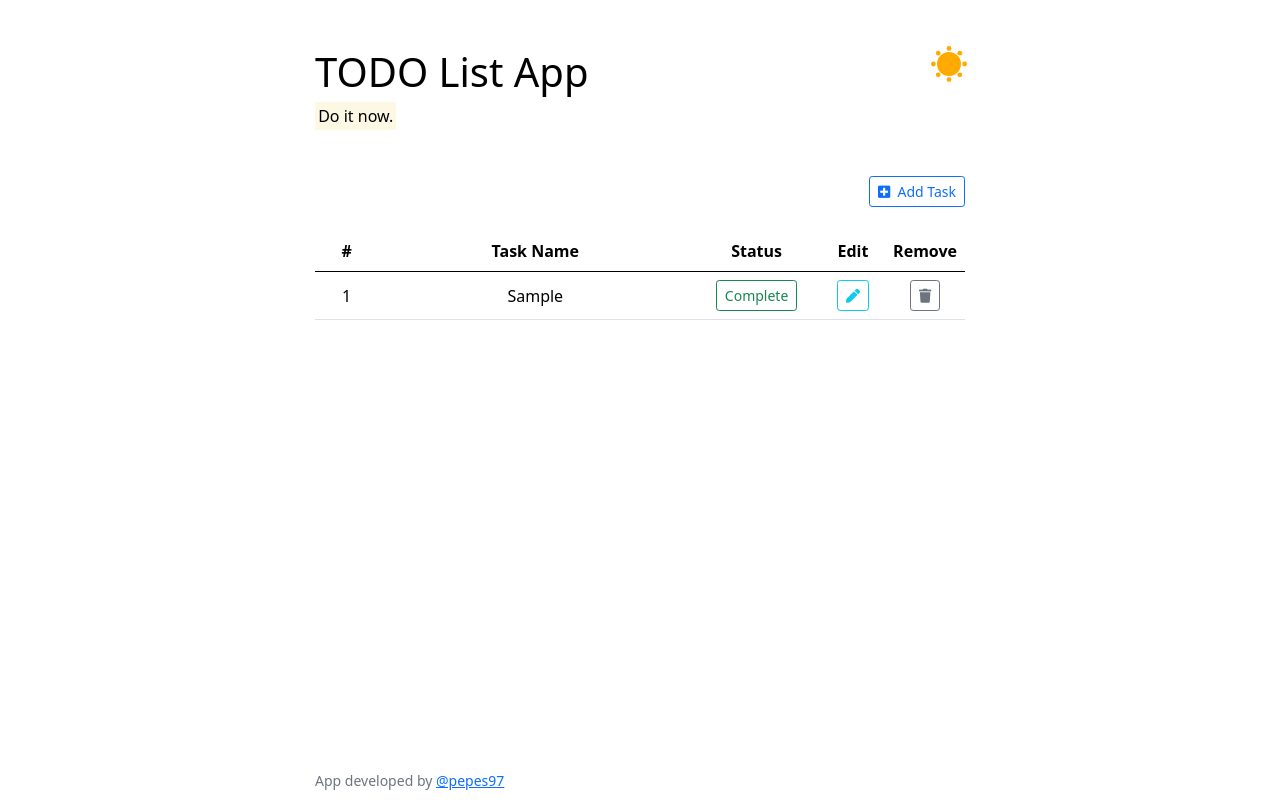
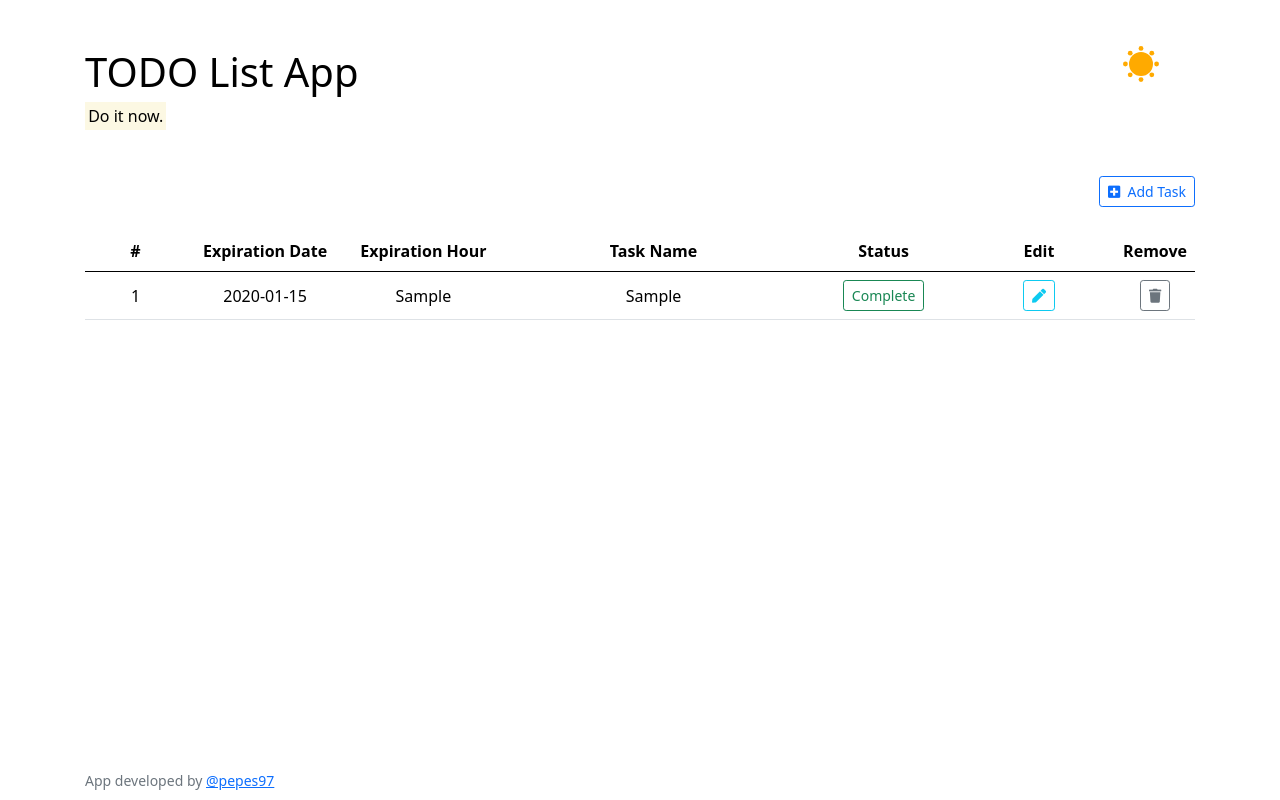
Before and after one commit to pepes97/LifeHacks, a Flask app: page / in a window 1280 px wide. Run offline with Flask 2, Linux system fonts and the light colour scheme; tables that the repository leaves empty hold one stand-in row (values such as "Sample post").

Commit message:
added new functionalities

```diff
--- a/TODO-app/app/database.py
+++ b/TODO-app/app/database.py
@@ -13,6 +13,8 @@ def fetch_todo() -> dict:
     for result in query_results:
         item = {
             "id": result.id,
+            "date": result.date,
+            "hour": result.hour,
             "task": result.task,
             "status": result.status
         }
@@ -21,11 +23,13 @@ def fetch_todo() -> dict:
     return todo_list
 
 
-def update_task_entry(task_id: int, text: str) -> None:
+def update_task_entry(task_id: int, text, date, hour) -> None:
     """Updates task description based on given `task_id`
     Args:
         task_id (int): Targeted task_id
-        text (str): Updated description
+        text: Updated description
+        date: Updated date
+        hour: Updated hour
     Returns:
         None
     """
@@ -35,6 +39,10 @@ def update_task_entry(task_id: int, text: str) -> None:
     task = Task.query.get(task_id)
     if text!= task.task:
         task.task = text
+    if date!= task.date:
+        task.date = date
+    if hour!= task.hour:
+        task.hour = hour
     db.session.commit()
 
 
@@ -55,7 +63,7 @@ def update_status_entry(task_id: int, text: str) -> None:
         task.status = text
     db.session.commit()
 
-def insert_new_task(text: str) ->  int:
+def insert_new_task(text, date, hours) ->  int:
     """Insert new task to todo table.
     Args:
         text (str): Task description
@@ -63,7 +71,7 @@ def insert_new_task(text: str) ->  int:
     """
     query = 'Insert Into tasks (task, status) VALUES ("{}", "{}");'.format(text, "Todo")
     print(query)
-    task = Task(text)
+    task = Task(text, date, hours)
     db.session.add(task)
     db.session.commit()
     descending = Task.query.order_by(Task.id.desc())
--- a/TODO-app/app/routes.py
+++ b/TODO-app/app/routes.py
@@ -24,7 +24,7 @@ def update(task_id):
             db_helper.update_status_entry(task_id, data["status"])
             result = {'success': True, 'response': 'Status Updated'}
         elif "description" in data:
-            db_helper.update_task_entry(task_id, data["description"])
+            db_helper.update_task_entry(task_id, data["description"], data["date"], data["hour"])
             result = {'success': True, 'response': 'Task Updated'}
         else:
             result = {'success': True, 'response': 'Nothing Updated'}
@@ -38,7 +38,7 @@ def update(task_id):
 def create():
     """ recieves post requests to add new task """
     data = request.get_json()
-    db_helper.insert_new_task(data['description'])
+    db_helper.insert_new_task(data['description'], data['date'], data['hour'])
     result = {'success': True, 'response': 'Done'}
     return jsonify(result)
 
--- a/TODO-app/app/static/script/modal.js
+++ b/TODO-app/app/static/script/modal.js
@@ -45,6 +45,9 @@ $(document).ready(function () {
         const button = $(event.relatedTarget) // Button that triggered the modal
         const taskID = button.data('source') // Extract info from data-* attributes
         const content = button.data('content') // Extract info from data-* attributes
+        const date = button.data('date') // Extract info from data-* attributes
+        const hour = button.data('hour') // Extract info from data-* attributes
+
 
         const modal = $(this)
         if (taskID === 'New Task') {
@@ -56,7 +59,10 @@ $(document).ready(function () {
         }
 
         if (content) {
-            modal.find('.form-control').val(content);
+            modal.find('#task-form').val(content);
+            modal.find('#date-form').val(date);
+            modal.find('#hour-form').val(hour);
+
         } else {
             modal.find('.form-control').val('');
         }
@@ -65,13 +71,17 @@ $(document).ready(function () {
 
     $('#submit-task').click(function () {
         const tID = $('#task-form-display').attr('taskID');
-        console.log($('#task-modal').find('.form-control').val())
+        console.log($('#task-modal').find('#task-form').val())
+        console.log($('#task-modal').find('#date-form').val())
+        console.log($('#task-modal').find('#hour-form').val())
         $.ajax({
             type: 'POST',
             url: tID ? '/edit/' + tID : '/create',
             contentType: 'application/json;charset=UTF-8',
             data: JSON.stringify({
-                'description': $('#task-modal').find('.form-control').val()
+                'description': $('#task-modal').find('#task-form').val(),
+                'date': $('#task-modal').find('#date-form').val(),
+                'hour': $('#task-modal').find('#hour-form').val()
             }),
             success: function (res) {
                 console.log(res.response)
--- a/TODO-app/app/static/styles/custom.css
+++ b/TODO-app/app/static/styles/custom.css
@@ -39,10 +39,32 @@ hr {
     vertical-align: middle;
 }
 
+/* .input-group>.date-form-control{
+    position: relative;
+    flex: 1 1 auto;
+    width: 1%;
+    min-width: 0;
+}
+
+.date-form-control{
+    display: block;
+    padding: 0.375rem 0.75rem;
+    font-size: 1rem;
+    font-weight: 400;
+    line-height: 1.5;
+    color: #212529;
+    background-color: #fff;
+    background-clip: padding-box;
+    border: 1px solid #ced4da;
+    -moz-appearance: none;
+    appearance: none;
+    border-radius: 0.25rem;
+    transition: border-color .15s ease-in-out,box-shadow .15s ease-in-out;
+} */
+
 /* bootstrap modifications */
 .container {
     width: auto;
-    max-width: 680px;
     padding: 0 15px;
 }
 
@@ -50,20 +72,32 @@ hr {
     padding-bottom: 2em;
 }
 
+
+
 .task {
-    width: 50%;
+    width: 30%;
 }
+
+.date {
+    width: 15%;
+}
+
+.hour {
+    width: 15%;
+}
+
 
 .task-id {
     width: 10%;
 }
 
+
 .status {
-    width: 20%;
+    width: 15%;
 }
 
 .update {
-    width: 10%;
+    width: 15%;
 }
 
 /* dark */
--- a/TODO-app/app/templates/index.html
+++ b/TODO-app/app/templates/index.html
@@ -57,7 +57,17 @@
                     <div class="modal-body">
                         <div class="input-group mb-3">
                             <span class="input-group-text" id="task-form-display">Task</span>
-                            <input type="text" class="form-control" placeholder="Description of task"
+                            <input type="text" class="form-control" id="task-form" placeholder="Description of task"
+                                aria-label="task-name" aria-describedby="basic-addon1">
+                        </div>
+                        <div class="input-group mb-3">
+                            <span class="input-group-text" id="date-form-display">Expiration Date</span>
+                            <input type="text" class="form-control" id="date-form" placeholder="date of task"
+                                aria-label="task-name" aria-describedby="basic-addon1">
+                        </div>
+                        <div class="input-group mb-3">
+                            <span class="input-group-text" id="date-form-display">Expiration Hour</span>
+                            <input type="text" class="form-control" id="hour-form" placeholder="hour of task"
                                 aria-label="task-name" aria-describedby="basic-addon1">
                         </div>
                     </div>
@@ -77,6 +87,8 @@
             <thead>
                 <tr>
                     <th class="task-id">#</th>
+                    <th class="date">Expiration Date</th>
+                    <th class="hour">Expiration Hour</th>
                     <th class="task">Task Name</th>
                     <th class="status">Status</th>
                     <th class="update">Edit</th>
@@ -88,6 +100,8 @@
                 {% for item in items %}
                 <tr>
                     <td>{{item.id}}</td>
+                    <td>{{item.date}}</td>
+                    <td>{{item.hour}}</td>
                     <td>{{item.task}}</td>
 
                     {% if item.status == "In Progress" %}
@@ -104,8 +118,9 @@
                     {%endif%}
 
                     <td><button type="button" class="btn btn-outline-info btn-sm" data-bs-toggle="modal"
-                            data-bs-target="#task-modal" data-source="{{item.id}}" data-content="{{item.task}}"><i
-                                class="fa fa-pen fa-1" aria-hidden="true"></i></button></td>
+                            data-bs-target="#task-modal" data-source="{{item.id}}" data-content="{{item.task}}"
+                            data-date="{{item.date}}" data-hour="{{item.hour}}"><i
+                            class="fa fa-pen fa-1" aria-hidden="true"></i></button></td>
 
                     <td><button class="btn btn-outline-secondary btn-sm remove" data-source="{{item.id}}"
                             type="button"><i class="fa fa-trash fa-1" aria-hidden="true"></i></button></td>
```
Also changed, not shown: TODO-app/app/__init__.py (+5 -4 lines).
